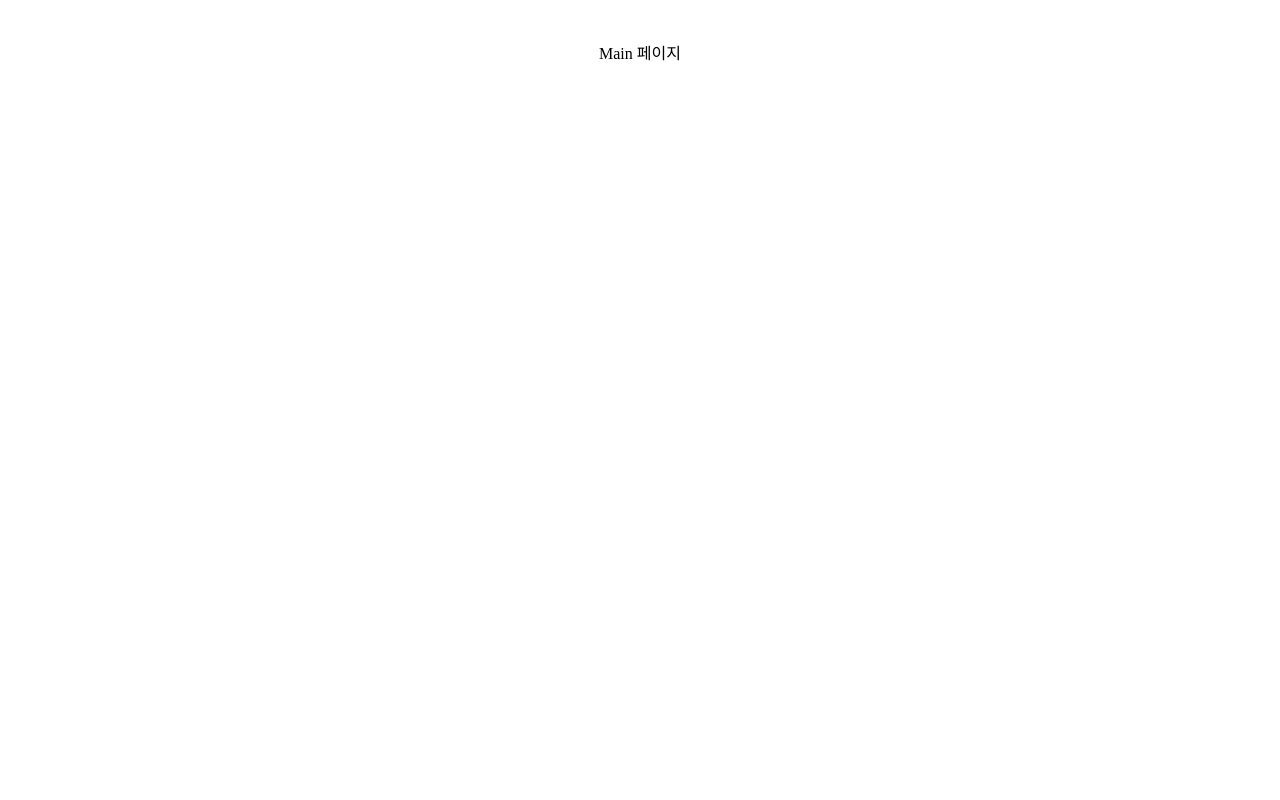
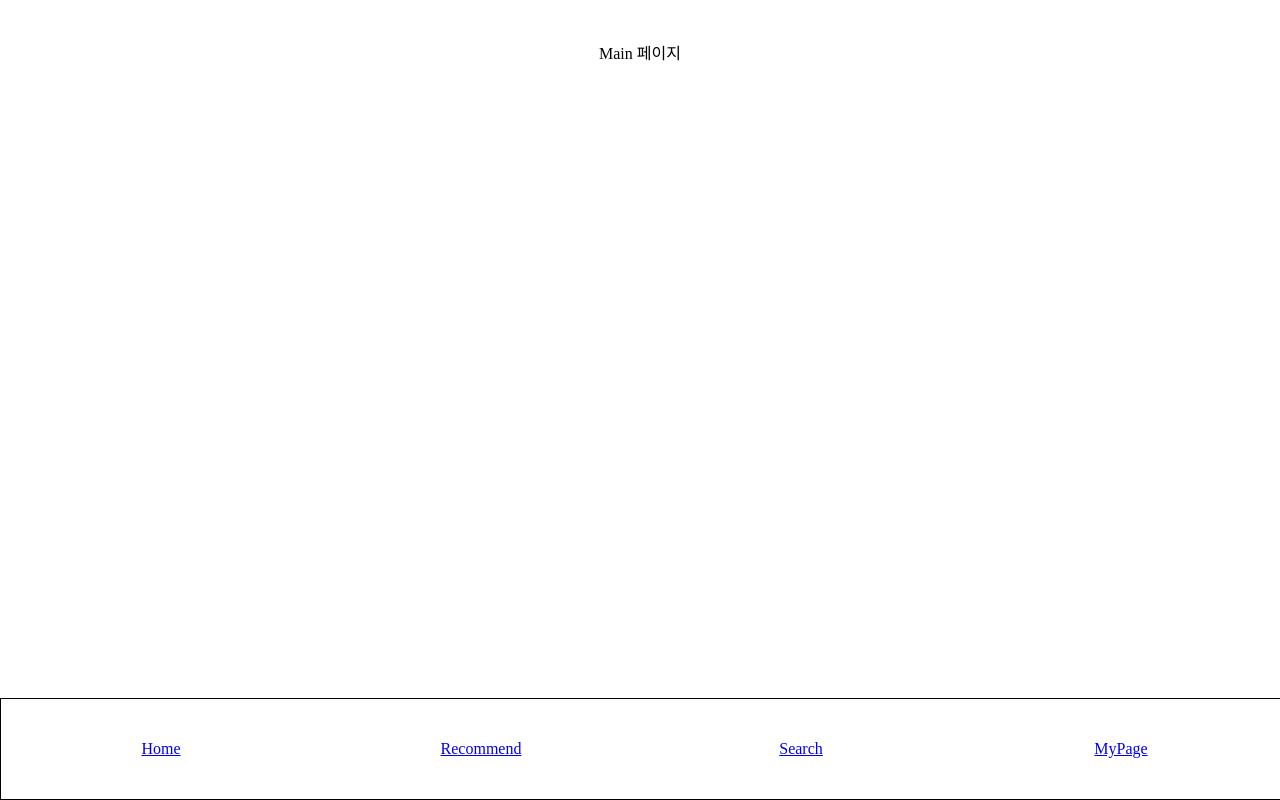
Before and after one commit to okiidokim/FrontEnd, a React (Vite) app in the folder catch-culture-frontend/: page / in a window 1280 px wide. Built offline with nearby package versions, Linux system fonts and the light colour scheme.

Commit message:
Create: Layout, NavBar 생성, css/파일구조 정리 필요

```diff
--- /dev/null
+++ b/catch-culture-frontend/src/Layout.css
@@ -0,0 +1,22 @@
+
+/* 테블릿 세로 (해상도 768px ~ 1023px)*/
+@media all and (min-width:768px) and (max-width:1023px)
+{
+    /*스타일입력*/
+}
+/* 모바일 가로, 테블릿 세로 (해상도 480px ~ 767px)*/
+@media all and (min-width:480px) and (max-width:767px)
+{
+    /*스타일입력*/
+}
+
+/* 모바일 가로, 테블릿 세로 (해상도 ~ 479px)*/
+@media all and (max-width:479px)
+{
+    body {
+        width:100%;
+        height:100%;
+        margin:0px;
+        border:0px;
+    };
+}
--- /dev/null
+++ b/catch-culture-frontend/src/Layout.jsx
@@ -0,0 +1,22 @@
+import { Outlet } from 'react-router-dom';
+import './Layout.css';
+import NavBar from './components/NavBar.jsx'
+
+function Layout() {
+    return (
+    <>
+        <header>
+
+        </header>
+        <content>
+
+            <Outlet />
+
+        </content>
+
+        <NavBar />
+    </>
+    );
+  }
+
+  export default Layout;
--- /dev/null
+++ b/catch-culture-frontend/src/components/NavBar.css
@@ -0,0 +1,18 @@
+nav {
+    position: fixed;
+    bottom:0;
+    left:0;
+
+    width:100%;
+    height:100px;
+
+    display:flex;
+    border: solid 1px;
+}
+
+nav > div {
+    width: 100%;
+    display: flex;
+    justify-content: center;
+    align-items: center;
+}
--- /dev/null
+++ b/catch-culture-frontend/src/components/NavBar.jsx
@@ -0,0 +1,31 @@
+import './NavBar.css';
+import { NavLink } from "react-router-dom"
+
+function NavBar() {
+    return (
+    <nav>
+        <div>
+          <NavLink to="/" activeStyle={null}>
+            Home
+          </NavLink>
+        </div>
+        <div>
+          <NavLink to="/" activeStyle={null}>
+            Recommend
+          </NavLink>
+        </div>
+        <div>
+          <NavLink to="/" activeStyle={null}>
+            Search
+          </NavLink>
+        </div>
+        <div>
+          <NavLink to="/" activeStyle={null}>
+            MyPage
+          </NavLink>
+        </div>
+    </nav>
+    );
+  };
+
+  export default NavBar;
--- a/catch-culture-frontend/src/router.jsx
+++ b/catch-culture-frontend/src/router.jsx
@@ -2,11 +2,12 @@ import { createBrowserRouter } from 'react-router-dom';
 
 import App from './App';
 import Main from './pages/main/Main';
+import Layout from './Layout'
 
 const router = createBrowserRouter([
   {
     path: '/',
-    element: <App />,
+    element: <Layout />,
     children: [
       {
         path: '',
```
